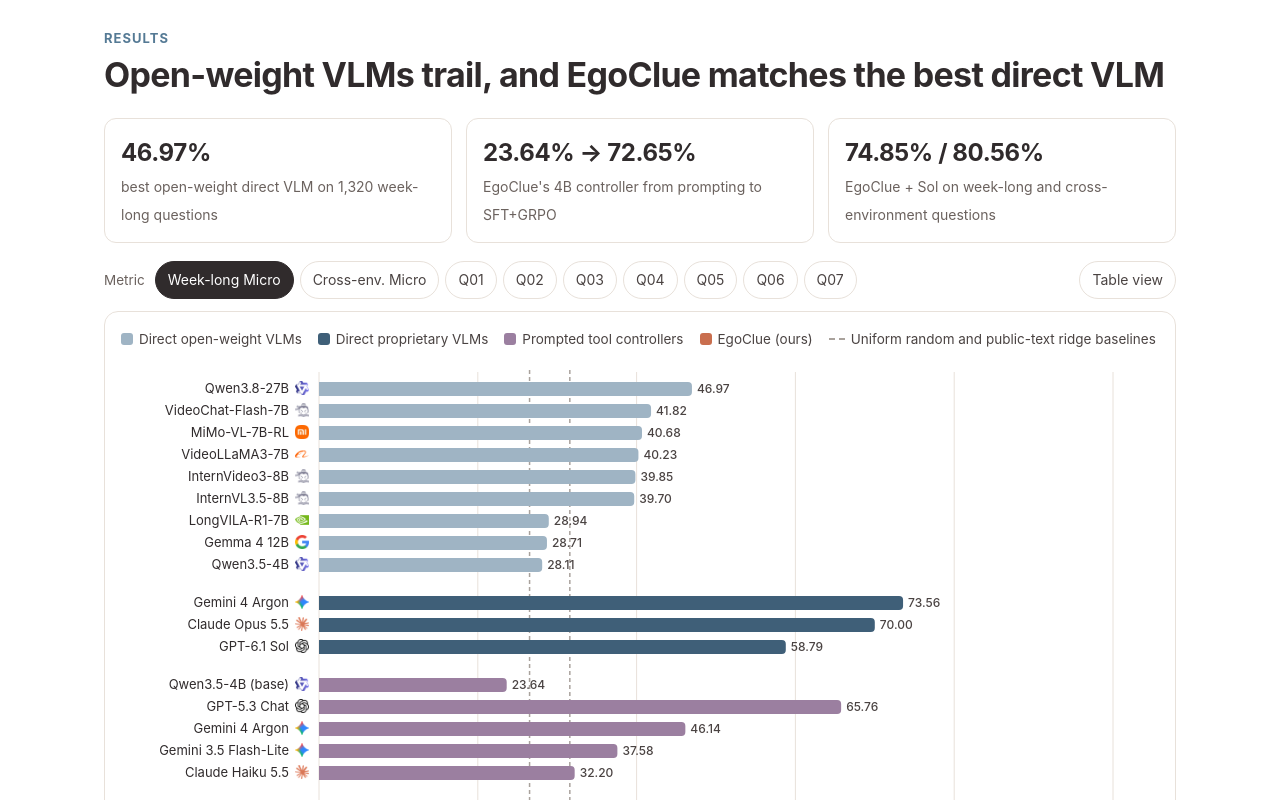
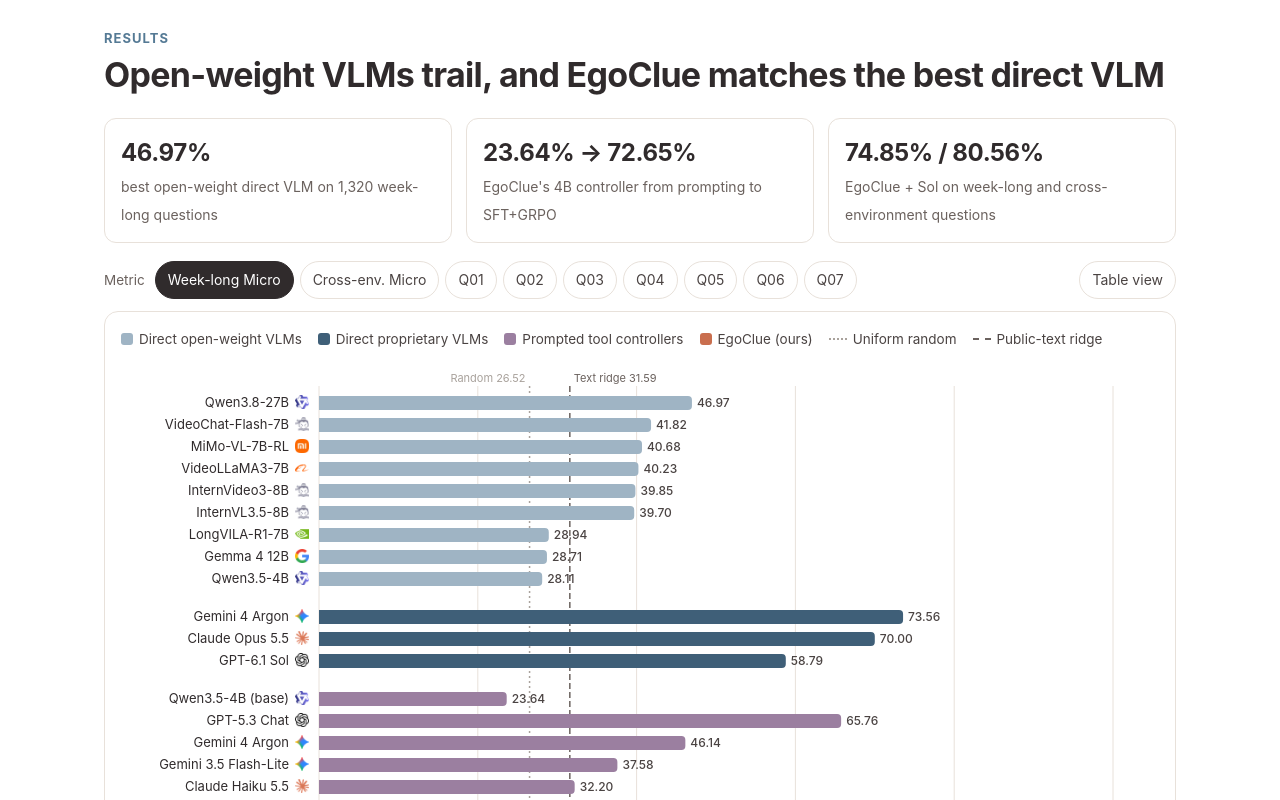
Before and after one commit to egowitness/egowitness.github.io, a plain HTML site: page index.html in a window 1280 px wide. Shown: the part 11200-12000 px from the top of the page. Drawn offline with Linux system fonts and the light colour scheme.

Commit message:
Separate chart baselines and simplify RayNeo acknowledgment
- Results chart: uniform random is a dotted line and the public-text
  ridge is a dashed line, each with its own legend entry and value label.
- Acknowledgments: RayNeo is thanked for data annotation, expert support,
  AI glasses devices, and other essential resources.

Co-Authored-By: Claude Opus 5.5 <noreply@anthropic.com>

```diff
--- a/assets/app.js
+++ b/assets/app.js
@@ -448,13 +448,13 @@
       const rows = d.rows.filter(r => r.group !== 'baseline');
       const base = Object.fromEntries(d.rows.filter(r => r.group === 'baseline').map(r => [r.name, r]));
       const chart = $('#chart'), tip = $('#tip'), legend = $('#chartLegend'), tableWrap = $('#tableWrap');
-      legend.innerHTML = ['open', 'proprietary', 'prompted', 'egoclue'].map(g => `<span><i class="sw" style="background:${GROUPS[g][2]}"></i>${GROUPS[g][0]}</span>`).join('') + '<span><i class="ref"></i>Uniform random and public-text ridge baselines</span>';
+      legend.innerHTML = ['open', 'proprietary', 'prompted', 'egoclue'].map(g => `<span><i class="sw" style="background:${GROUPS[g][2]}"></i>${GROUPS[g][0]}</span>`).join('') + '<span><i class="ref ref-u"></i>Uniform random</span><span><i class="ref ref-r"></i>Public-text ridge</span>';
       let metric = 'micro';
       const val = (r, m) => (m === 'micro' ? r.micro : m === 'cross' ? r.cross : r.abilities[+m]);
       const label = m => (m === 'micro' ? 'Week-long Micro' : m === 'cross' ? 'Cross-environment Micro' : d.abilities[+m]);
       function draw() {
         const W = Math.max(320, chart.clientWidth), narrow = W < 560;
-        const nameW = narrow ? 128 : 190, rowH = 22, gapG = 16, padT = 22, padR = 46;
+        const nameW = narrow ? 128 : 190, rowH = 22, gapG = 16, padT = 36, padR = 46;
         const order = ['open', 'proprietary', 'prompted', 'egoclue', 'synthesis'];
         let y = padT; const items = [];
         order.forEach((g, gi) => {
@@ -467,7 +467,14 @@
         for (let v = 0; v <= 100; v += 20) s += `<line x1="${sx(v)}" x2="${sx(v)}" y1="${padT - 6}" y2="${H - 22}" stroke="#E8E1DA" stroke-width="1"/><text x="${sx(v)}" y="${H - 6}" font-size="11.5" fill="#6B625E" text-anchor="middle">${v}</text>`;
         const refU = val(base['Uniform random, expected'] || { micro: null, cross: null, abilities: [] }, metric);
         const refR = val(base['Public-text ridge'] || { micro: null, cross: null, abilities: [] }, metric);
-        [refU, refR].forEach(v => { if (v != null) s += `<line x1="${sx(v)}" x2="${sx(v)}" y1="${padT - 8}" y2="${H - 22}" stroke="#A9A29C" stroke-width="1.5" stroke-dasharray="4 3"/>`; });
+        // Two baselines, drawn and labelled separately. The lower one is labelled on its left, the higher on its right.
+        const refs = [{ v: refU, name: 'Random', color: '#A9A29C', dash: '2 3' }, { v: refR, name: 'Text ridge', color: '#6B625E', dash: '6 3' }].filter(r => r.v != null);
+        const lo = refs.length === 2 && refs[1].v < refs[0].v ? 1 : 0;
+        refs.forEach((r, i) => {
+          const x = sx(r.v), left = refs.length === 2 ? i === lo : false;
+          s += `<line x1="${x}" x2="${x}" y1="${padT - 6}" y2="${H - 22}" stroke="${r.color}" stroke-width="1.5" stroke-dasharray="${r.dash}"/>`;
+          s += `<text x="${left ? x - 4 : x + 4}" y="${padT - 10}" font-size="11" fill="${r.color}" text-anchor="${left ? 'end' : 'start'}">${r.name} ${r.v.toFixed(2)}</text>`;
+        });
         items.forEach(({ r, y }, i) => {
           const v = val(r, metric), g = GROUPS[r.group], ours = r.group === 'egoclue' || r.group === 'synthesis';
           const nm = narrow ? r.name.replace('EgoClue-', 'EgoClue ').replace(' (base)', ' base') : r.name;
--- a/index.html
+++ b/index.html
@@ -290,7 +290,9 @@ figcaption b{color:var(--ink2)}
 .chart-box{border:1px solid var(--line);border-radius:var(--radius);background:#fff;padding:16px 16px 8px;position:relative}
 .chart-legend{display:flex;gap:16px;flex-wrap:wrap;font-size:13.5px;color:var(--ink2);margin:0 0 6px}
 .chart-legend .sw{display:inline-block;width:12px;height:12px;border-radius:3px;margin-right:6px;vertical-align:-1px}
-.chart-legend .ref{display:inline-block;width:16px;border-top:2px dashed #A9A29C;margin-right:6px;vertical-align:4px}
+.chart-legend .ref{display:inline-block;width:18px;margin-right:6px;vertical-align:4px}
+.chart-legend .ref-u{border-top:2px dotted #A9A29C}
+.chart-legend .ref-r{border-top:2px dashed #6B625E}
 #chart svg{width:100%;height:auto;overflow:visible}
 #chart text{font-family:inherit}
 .tooltip{position:absolute;pointer-events:none;background:#302B2C;color:#fff;font-size:13px;line-height:1.45;border-radius:8px;padding:8px 10px;box-shadow:0 8px 24px rgba(48,43,44,.25);opacity:0;transition:opacity .12s;z-index:5;max-width:260px}
@@ -670,7 +672,7 @@ footer .wrap{display:flex;justify-content:space-between;align-items:center;gap:2
     </div>
     <div class="ack" id="acknowledgments">
       <h3>Acknowledgments</h3>
-      <p>We thank RayNeo for two weeks of data annotation, expert support, AI glasses devices, and API credits. We are especially grateful to Grace Zhang, Yaoyu Zhu, Jialiang Lu, and the RayNeo engineers who manually annotated and corrected the data. We also thank the EgoLife team for releasing the week-long recordings our annotations build on, and the authors of Ego4D, EgoTracks, EgoMask, RefEgo, EgoEnv, and ego_plan for the short-horizon videos and annotations.</p>
+      <p>We thank RayNeo for data annotation, expert support, AI glasses devices, and other essential resources. We are especially grateful to Grace Zhang, Yaoyu Zhu, Jialiang Lu, and the RayNeo engineers who manually annotated and corrected the data. We also thank the EgoLife team for releasing the week-long recordings our annotations build on, and the authors of Ego4D, EgoTracks, EgoMask, RefEgo, EgoEnv, and ego_plan for the short-horizon videos and annotations.</p>
     </div>
     <div class="release"><b>Code, dataset, and annotations are coming soon.</b> Release updates and access instructions will be shared in the <a href="https://github.com/egowitness/EgoWitness">project repository</a>.</div>
   </div>
@@ -686,6 +688,6 @@ footer .wrap{display:flex;justify-content:space-between;align-items:center;gap:2
 
 <div class="modal" id="modal" role="dialog" aria-modal="true" aria-label="Clip player"><div class="panel" id="modalPanel"><button class="x" type="button" aria-label="Close" data-close>&times;</button><div id="modalBody"></div></div></div>
 
-<script src="assets/app.js?v=17" defer></script>
+<script src="assets/app.js?v=18" defer></script>
 </body>
 </html>
```
